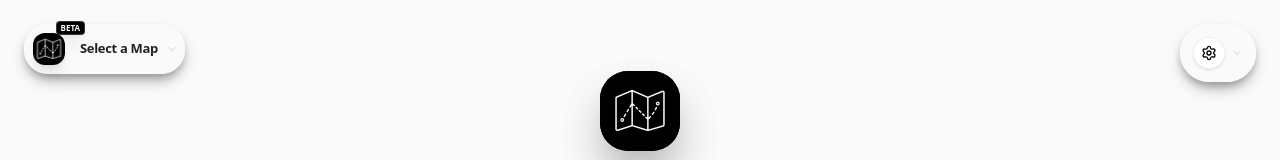
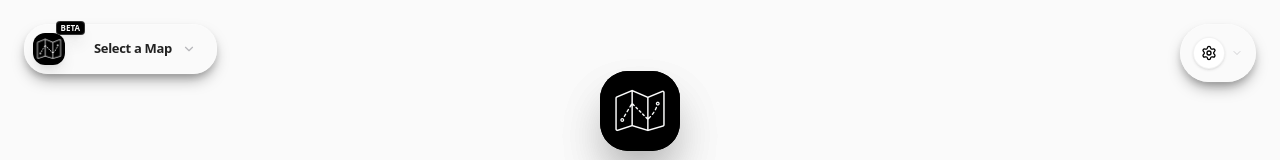
Before and after one commit to aleksonfortes/testing-maps, a Next.js app: page /workspace in a window 1280 px wide. Shown: the top 160 px of the page. Built offline with nearby package versions, Linux system fonts and the light colour scheme.

Commit message:
fix(ui): improve map dropdown visuals and alignment in dark mode

```diff
--- a/src/app/workspace/page.tsx
+++ b/src/app/workspace/page.tsx
@@ -61,14 +61,14 @@ function WorkspaceContent({
       {/* Top Left Island: Identity & Map Switcher — hidden in markdown view */}
       {!isMarkdownView && (
         <div className="fixed top-6 left-6 z-50 flex items-center glass island-shadow rounded-3xl animate-in fade-in slide-in-from-top-4 duration-500 hover:scale-[1.01] active:scale-[0.99] transition-transform">
-          <div className="flex items-center p-2 border-r border-white/5 relative">
-            <Link href="/" className="w-8 h-8 rounded-xl bg-white flex items-center justify-center shadow-lg hover:scale-105 transition-transform overflow-hidden" title="Back to home">
+          <div className="flex items-center p-2 border-r border-white/5 relative h-full">
+            <Link href="/" className="w-8 h-8 rounded-xl bg-white dark:bg-white/10 flex items-center justify-center shadow-lg hover:scale-105 transition-transform overflow-hidden" title="Back to home">
               <Logo size={32} className="rounded-none bg-transparent scale-110" />
             </Link>
             <BetaBadge className="absolute -top-1 -right-3 z-10" />
           </div>
 
-          <div className="flex items-center">
+          <div className="flex items-center px-2">
             <MapDropdown
               activeMapId={activeMapId}
               onSelectMap={handleSelectMap}
--- a/src/components/MapDropdown.tsx
+++ b/src/components/MapDropdown.tsx
@@ -214,8 +214,8 @@ export function MapDropdown({ activeMapId, onSelectMap }: MapDropdownProps) {
             <button
               data-testid="map-selection-toggle"
                 className={cn(
-                  "flex items-center gap-2 px-1.5 h-8 rounded-lg transition-all group/identity relative",
-                  isOpen ? "bg-secondary" : "hover:bg-secondary"
+                  "flex items-center gap-2.5 px-3 py-1.5 h-9 rounded-2xl transition-all group/identity relative",
+                  isOpen ? "bg-secondary" : "hover:bg-secondary/80"
                 )}
             >
               <span className="text-[13px] font-semibold text-foreground/90 transition-colors tracking-tight truncate max-w-[200px] select-none">
@@ -223,7 +223,7 @@ export function MapDropdown({ activeMapId, onSelectMap }: MapDropdownProps) {
               </span>
               <ChevronDown
                 className={cn(
-                  "w-3 h-3 text-muted-foreground/30 transition-transform duration-300",
+                  "w-3.5 h-3.5 text-muted-foreground/50 transition-transform duration-300",
                   isOpen && "rotate-180"
                 )}
               />
@@ -244,7 +244,7 @@ export function MapDropdown({ activeMapId, onSelectMap }: MapDropdownProps) {
                     animate={{ opacity: 1, y: 0, scale: 1 }}
                     exit={{ opacity: 0, y: 8, scale: 0.95 }}
                     transition={{ duration: 0.2, ease: "easeOut" }}
-                    className="w-80 glass z-[100] overflow-hidden rounded-2xl island-shadow border border-white/5 shadow-2xl"
+                    className="w-84 glass z-[100] overflow-hidden rounded-3xl island-shadow border border-white/10 shadow-2xl"
                   >
                     {/* Search */}
                     <div className="p-4 border-b border-border bg-secondary/20">
@@ -256,7 +256,7 @@ export function MapDropdown({ activeMapId, onSelectMap }: MapDropdownProps) {
                           placeholder="Find your map..."
                           value={search}
                           onChange={(e) => setSearch(e.target.value)}
-                          className="w-full bg-background border border-border rounded-xl py-2.5 pl-10 pr-4 text-[13px] text-foreground/90 placeholder:text-muted-foreground/30 focus:outline-none focus:ring-2 focus:ring-primary/20 transition-all font-medium"
+                          className="w-full bg-background border border-border rounded-xl py-2.5 pl-10 pr-4 text-[13px] text-foreground/90 placeholder:text-muted-foreground/50 focus:outline-none focus:ring-2 focus:ring-primary/20 transition-all font-medium"
                         />
                       </div>
                     </div>
@@ -271,7 +271,7 @@ export function MapDropdown({ activeMapId, onSelectMap }: MapDropdownProps) {
                           </span>
                         </div>
                       ) : filteredMaps.length === 0 ? (
-                        <div className="py-8 text-center text-muted-foreground text-xs italic">
+                        <div className="py-12 text-center text-muted-foreground/50 text-sm italic font-medium">
                           No maps found
                         </div>
                       ) : (
```
